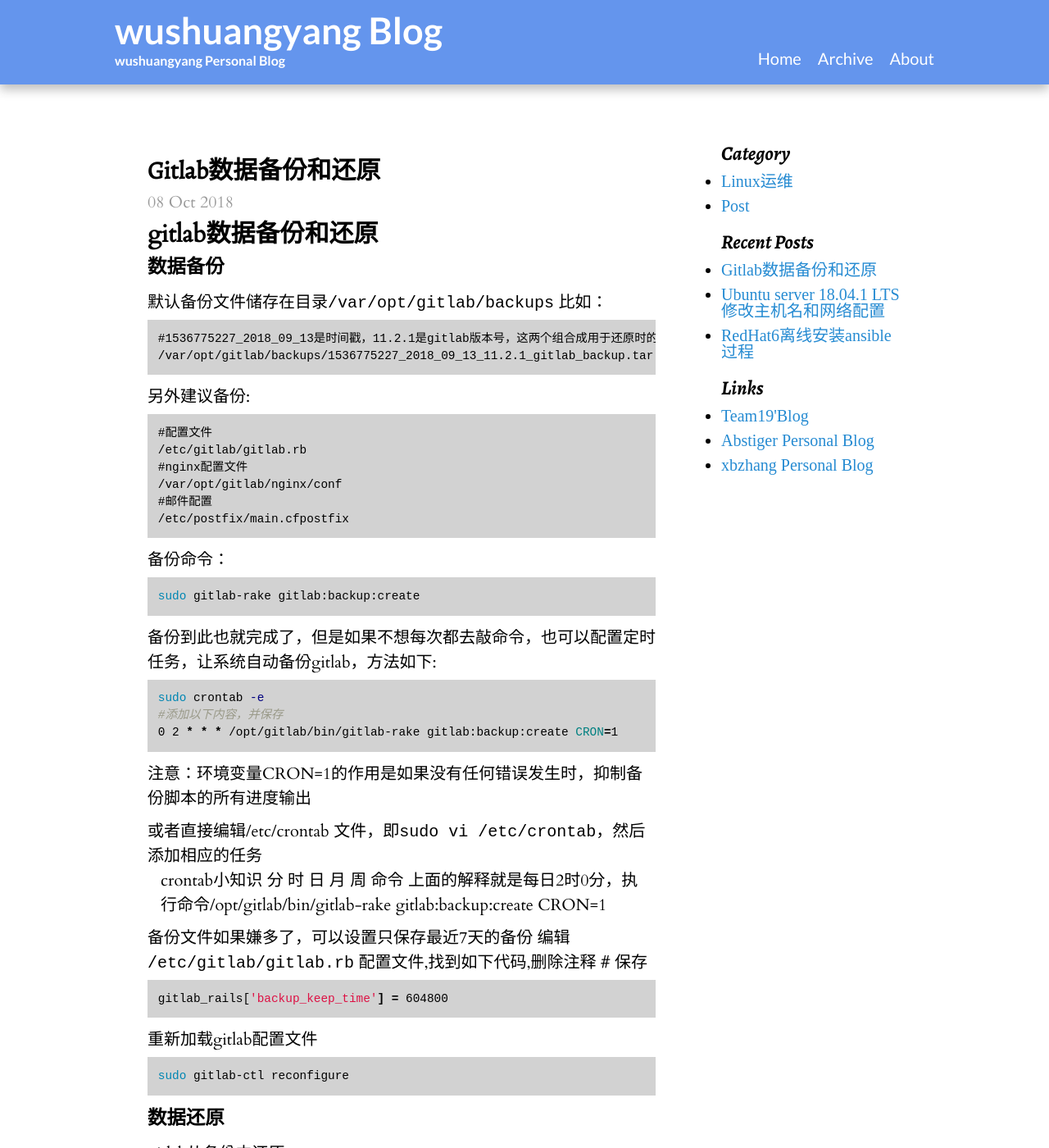
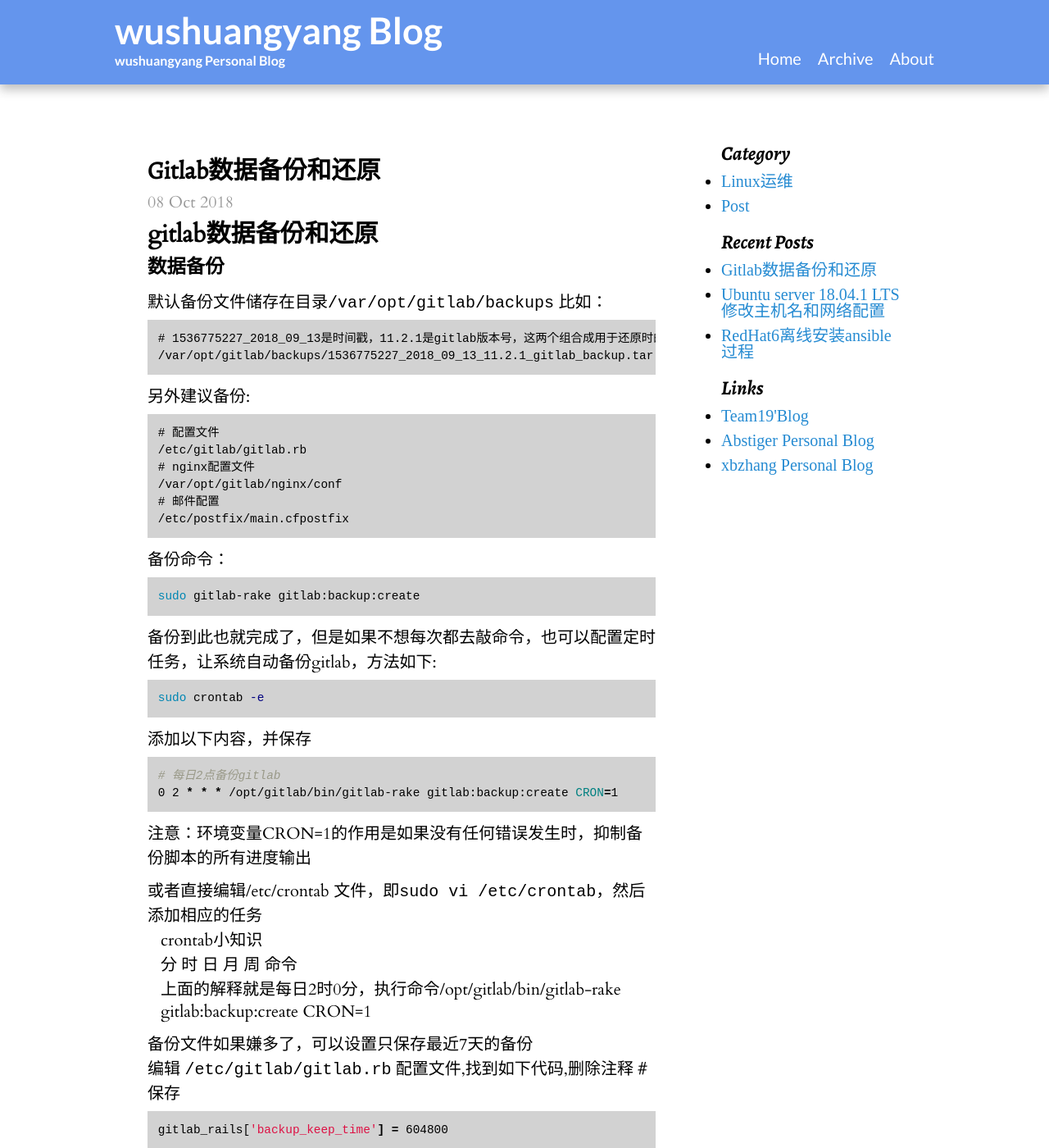
Before and after one commit to wushuangyang/blog, a Jekyll site: the page built from _posts/2018-10-08-gitlab-backup.md, in a window 1280 px wide and 1400 px high. Shown: the whole window at 82% size. Built offline with Jekyll 4.4.1, drawn with Linux system fonts in a browser that asks for light colours; some web fonts are replaced.

Commit message:
Update 2018-10-08-gitlab-backup.md

````diff
--- a/_posts/2018-10-08-gitlab-backup.md
+++ b/_posts/2018-10-08-gitlab-backup.md
@@ -12,18 +12,18 @@ category: Post
 默认备份文件储存在目录`/var/opt/gitlab/backups`
 比如：
 ```
-#1536775227_2018_09_13是时间戳，11.2.1是gitlab版本号，这两个组合成用于还原时的编号
+# 1536775227_2018_09_13是时间戳，11.2.1是gitlab版本号，这两个组合成用于还原时的编号
 /var/opt/gitlab/backups/1536775227_2018_09_13_11.2.1_gitlab_backup.tar
 ```
 
 另外建议备份:
 
 ```
-#配置文件
+# 配置文件
 /etc/gitlab/gitlab.rb
-#nginx配置文件
+# nginx配置文件
 /var/opt/gitlab/nginx/conf
-#邮件配置
+# 邮件配置
 /etc/postfix/main.cfpostfix
 ```
 
@@ -34,7 +34,10 @@ sudo gitlab-rake gitlab:backup:create
 备份到此也就完成了，但是如果不想每次都去敲命令，也可以配置定时任务，让系统自动备份gitlab，方法如下:
 ```shell
 sudo crontab -e
-#添加以下内容，并保存
+```
+添加以下内容，并保存
+```shell
+# 每日2点备份gitlab
 0 2 * * * /opt/gitlab/bin/gitlab-rake gitlab:backup:create CRON=1
 ```
 
````
